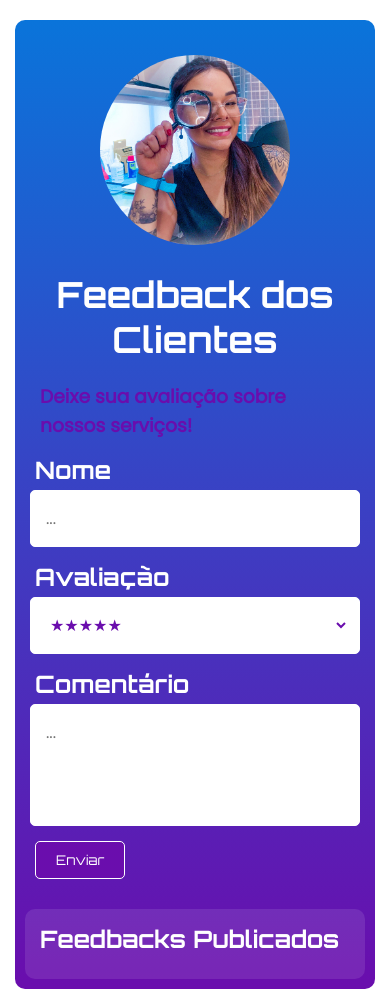
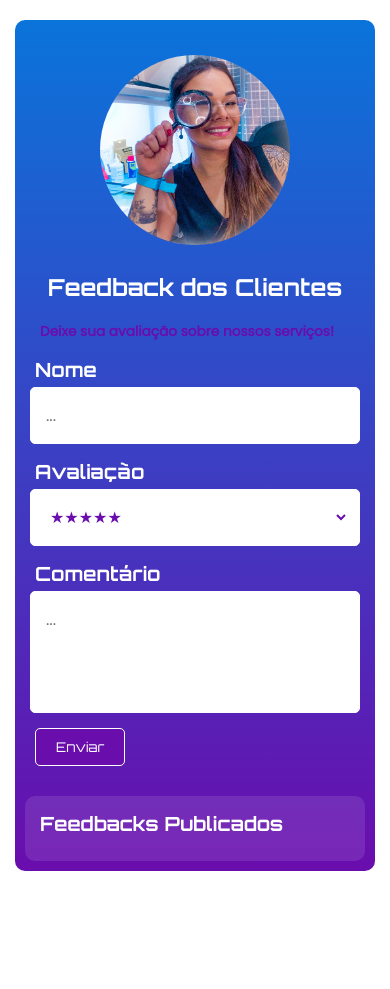
Before and after one commit to dmmscript/FeedbacksPage, a plain HTML site: page index.html in a window 390 px wide. After the commit the page ends 891 px from the top, so only its background shows below. Drawn offline with Linux system fonts and the light colour scheme; no server answers.

Commit message:
feat: layout responsiveness

```diff
--- a/styles.css
+++ b/styles.css
@@ -30,18 +30,20 @@ body {
 
 h1 {
   color: #FFFFFF;
-  font-size: 36px;
+  font-size: 3vw;
   font-family: 'Orbitron', sans-serif;
 }
 
 h2 {
+  color: #FFFFFF;
+  font-size: 2vw;
   font-family: 'Orbitron', sans-serif;
-  color: #FFFFFF;
 }
 
 h3 {
+  color: #6A0DAD;
+  font-size: 1.5vw;
   font-family: 'poppins', sans-serif;
-  color: #6A0DAD;
 }
 
 .name, .rating, .comment {
@@ -165,3 +167,31 @@ h3 {
     transform: translateY(0);
   }
 }
+
+@media (max-width: 600px) {
+  h1 {
+    font-size: 6vw;
+  }
+
+  h2 {
+    font-size: 5vw;
+  }
+
+  h3 {
+    font-size: 3.5vw;
+  }
+}
+
+@media (min-width: 601px) and (max-width: 1024px) {
+  h1 {
+    font-size: 5.5vw;
+  }
+
+  h2 {
+    font-size: 4.5vw;
+  }
+
+  h3 {
+    font-size: 3vw;
+  }
+}
```
